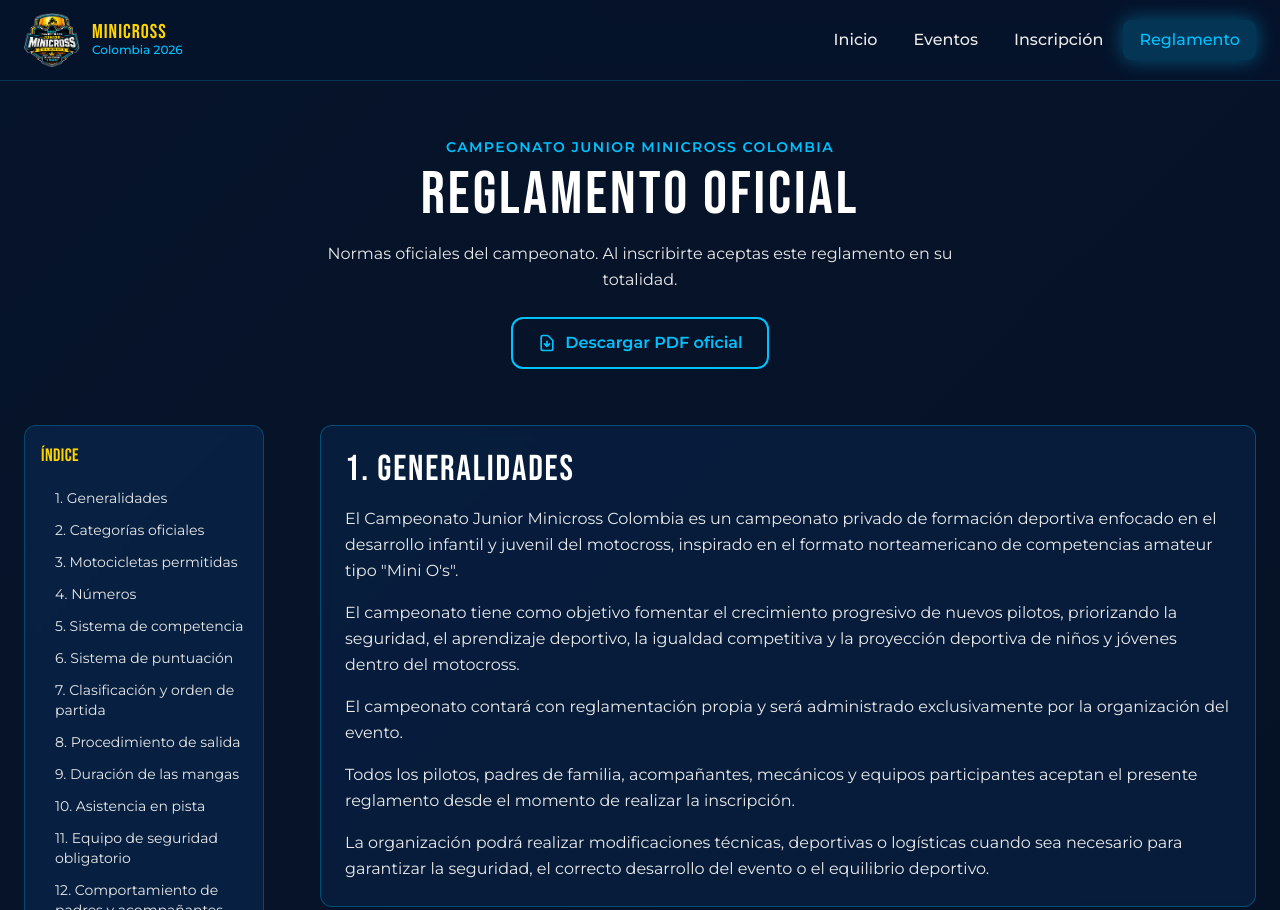
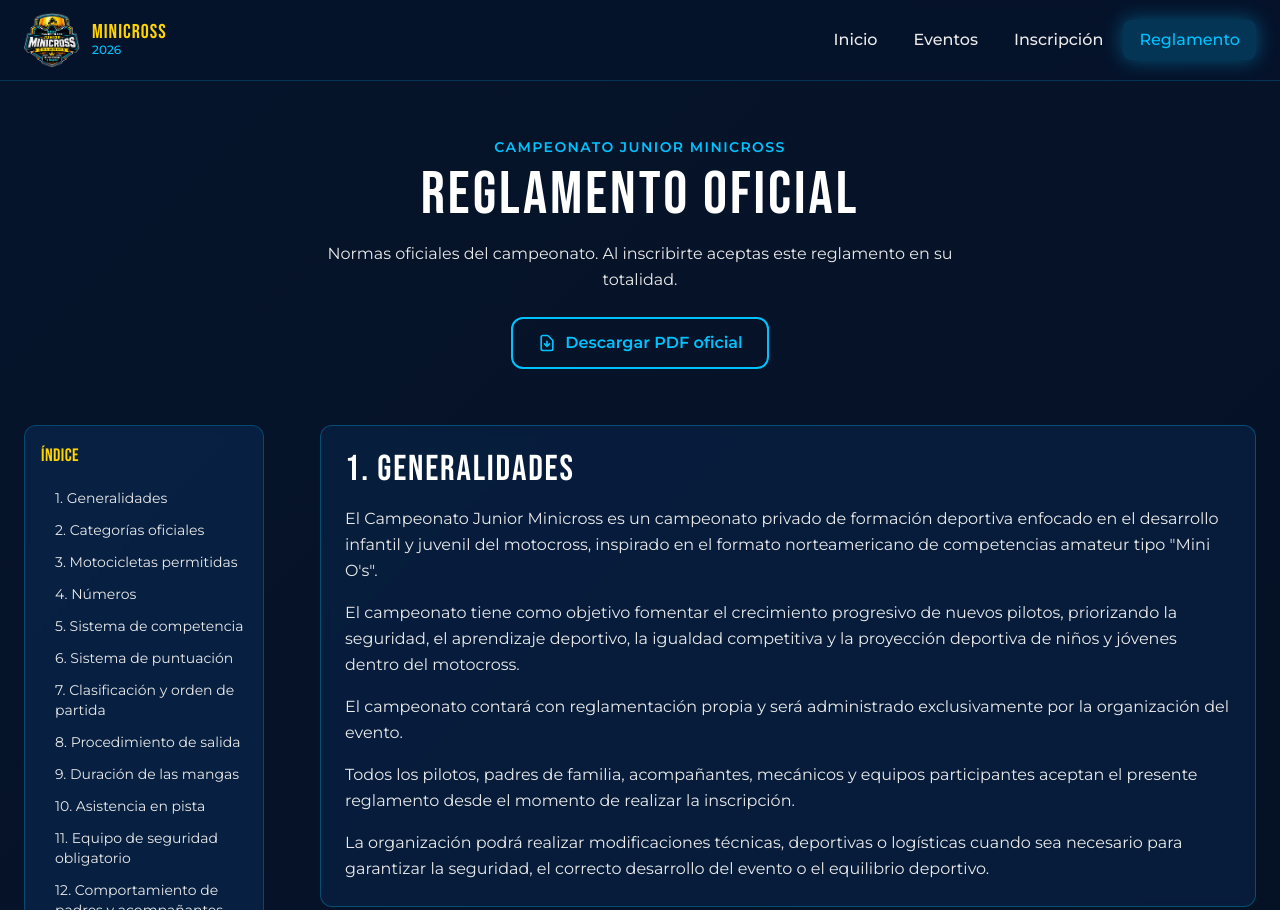
Before and after one commit to Chivata1906/Minicross, a website built with Vite: page reglamento.html in a window 1280 px wide. Shown: the top 910 px of the page. Built offline with nearby package versions, Linux system fonts and the light colour scheme.

Commit message:
Col and Nac, deleted

```diff
--- a/eventos.html
+++ b/eventos.html
@@ -3,8 +3,8 @@
   <head>
     <meta charset="UTF-8" />
     <meta name="viewport" content="width=device-width, initial-scale=1.0" />
-    <meta name="description" content="Eventos activos del Campeonato Minicross Colombia 2026." />
-    <title>Eventos | Minicross Colombia 2026</title>
+    <meta name="description" content="Eventos activos del Campeonato Minicross 2026." />
+    <title>Eventos | Minicross 2026</title>
     <link rel="icon" href="./logo-copa-junior-minicross.png" />
   </head>
   <body>
--- a/index.html
+++ b/index.html
@@ -3,8 +3,8 @@
   <head>
     <meta charset="UTF-8" />
     <meta name="viewport" content="width=device-width, initial-scale=1.0" />
-    <meta name="description" content="Campeonato Minicross Colombia 2026 - Triple Corona. Inscripciones abiertas para pilotos juveniles." />
-    <title>Minicross Colombia 2026</title>
+    <meta name="description" content="Campeonato Minicross 2026 - Triple Corona. Inscripciones abiertas para pilotos juveniles." />
+    <title>Minicross 2026</title>
     <link rel="icon" href="./logo-copa-junior-minicross.png" />
   </head>
   <body>
--- a/inscripcion.html
+++ b/inscripcion.html
@@ -3,8 +3,8 @@
   <head>
     <meta charset="UTF-8" />
     <meta name="viewport" content="width=device-width, initial-scale=1.0" />
-    <meta name="description" content="Inscripción de pilotos - Campeonato Minicross Colombia 2026." />
-    <title>Inscripción | Minicross Colombia 2026</title>
+    <meta name="description" content="Inscripción de pilotos - Campeonato Minicross 2026." />
+    <title>Inscripción | Minicross 2026</title>
     <link rel="icon" href="./logo-copa-junior-minicross.png" />
   </head>
   <body>
--- a/reglamento.html
+++ b/reglamento.html
@@ -3,8 +3,8 @@
   <head>
     <meta charset="UTF-8" />
     <meta name="viewport" content="width=device-width, initial-scale=1.0" />
-    <meta name="description" content="Reglamento oficial del Campeonato Junior Minicross Colombia 2026." />
-    <title>Reglamento | Minicross Colombia 2026</title>
+    <meta name="description" content="Reglamento oficial del Campeonato Junior Minicross 2026." />
+    <title>Reglamento | Minicross 2026</title>
     <link rel="icon" href="./logo-copa-junior-minicross.png" />
   </head>
   <body>
--- a/src/components/footer.ts
+++ b/src/components/footer.ts
@@ -4,6 +4,6 @@ export function renderFooter(): string {
   const year = new Date().getFullYear();
   return `
     <footer class="border-t border-secondary/20 py-8 text-center text-sm text-gray-light">
-      <p>© ${year} Minicross Colombia · Developed by <a href="${DEVELOPER_LINK}" target="_blank" rel="noopener noreferrer" class="text-secondary hover:text-accent transition-colors">Mauricio Sánchez Aguilar</a></p>
+      <p>© ${year} Minicross · Developed by <a href="${DEVELOPER_LINK}" target="_blank" rel="noopener noreferrer" class="text-secondary hover:text-accent transition-colors">Mauricio Sánchez Aguilar</a></p>
     </footer>`;
 }
--- a/src/components/navbar.ts
+++ b/src/components/navbar.ts
@@ -26,10 +26,10 @@ export function renderNavbar(activePage: 'home' | 'eventos' | 'inscripcion' | 'r
     <nav class="sticky top-0 z-50 border-b border-secondary/20 bg-primary/95 backdrop-blur-md">
       <div class="mx-auto flex max-w-7xl items-center justify-between px-4 py-3 md:px-6">
         <a href="./index.html" class="flex items-center gap-3">
-          <img src="./logo-copa-junior-minicross.png" alt="Logo Copa Junior Minicross Colombia 2026" class="h-12 w-12 rounded-lg object-contain md:h-14 md:w-14" />
+          <img src="./logo-copa-junior-minicross.png" alt="Logo Copa Junior Minicross 2026" class="h-12 w-12 rounded-lg object-contain md:h-14 md:w-14" />
           <div class="hidden sm:block">
             <p class="font-title text-xl tracking-wider text-accent leading-none">MINICROSS</p>
-            <p class="text-xs text-secondary font-medium">Colombia 2026</p>
+            <p class="text-xs text-secondary font-medium">2026</p>
           </div>
         </a>
         <div class="hidden md:flex items-center gap-1">${navLinks}</div>
--- a/src/config.ts
+++ b/src/config.ts
@@ -1,5 +1,5 @@
 /**
- * Configuracion del sitio Minicross Colombia 2026
+ * Configuracion del sitio Minicross 2026
  *
  * PANEL: /panel-minicross-gestion-2026.html
  * Clave: minicross2026
--- a/src/content/reglamento-sections.ts
+++ b/src/content/reglamento-sections.ts
@@ -18,7 +18,7 @@ export const REGLAMENTO_SECTIONS: ReglamentoSection[] = [
     id: 'generalidades',
     title: '1. Generalidades',
     paragraphs: [
-      'El Campeonato Junior Minicross Colombia es un campeonato privado de formación deportiva enfocado en el desarrollo infantil y juvenil del motocross, inspirado en el formato norteamericano de competencias amateur tipo "Mini O\'s".',
+      'El Campeonato Junior Minicross es un campeonato privado de formación deportiva enfocado en el desarrollo infantil y juvenil del motocross, inspirado en el formato norteamericano de competencias amateur tipo "Mini O\'s".',
       'El campeonato tiene como objetivo fomentar el crecimiento progresivo de nuevos pilotos, priorizando la seguridad, el aprendizaje deportivo, la igualdad competitiva y la proyección deportiva de niños y jóvenes dentro del motocross.',
       'El campeonato contará con reglamentación propia y será administrado exclusivamente por la organización del evento.',
       'Todos los pilotos, padres de familia, acompañantes, mecánicos y equipos participantes aceptan el presente reglamento desde el momento de realizar la inscripción.',
--- a/src/pages/home.ts
+++ b/src/pages/home.ts
@@ -16,10 +16,10 @@ export function initHomePage(): void {
             <h1 class="font-title text-5xl leading-tight tracking-wider md:text-7xl">
               CAMPEONATO<br/>
               <span class="text-accent">MINICROSS</span><br/>
-              COLOMBIA 2026
+              2026
             </h1>
             <p class="mt-6 text-lg text-gray-light leading-relaxed">
-              Campeonato privado de formación del motocross en Colombia, pensado para pilotos
+              Campeonato privado de formación en motocross juvenil, pensado para pilotos
               infantiles y juveniles. Siete categorías oficiales de 50 cc a 125 cc Junior,
               formato Triple Corona con tres mangas por válida y un entorno seguro para que
               compitan, aprendan y crezcan en pista.
@@ -30,7 +30,7 @@ export function initHomePage(): void {
             </div>
           </div>
           <div class="flex justify-center animate-fade-in-up">
-            <img src="./logo-copa-junior-minicross.png" alt="Logo Copa Junior Minicross Colombia 2026"
+            <img src="./logo-copa-junior-minicross.png" alt="Logo Copa Junior Minicross 2026"
                  class="max-w-sm rounded-2xl shadow-glow-yellow md:max-w-md" />
           </div>
         </div>
@@ -42,7 +42,7 @@ export function initHomePage(): void {
         <h2 class="section-title text-center mb-12">¿Qué es el Minicross?</h2>
         <div class="mx-auto max-w-3xl text-center text-gray-light leading-relaxed space-y-4 mb-12">
           <p>
-            El Minicross es un campeonato creado para fortalecer e impulsar el semillero del motocross en Colombia.
+            El Minicross es un campeonato creado para fortalecer e impulsar el semillero del motocross juvenil.
             Su propósito es brindar a niños y jóvenes un espacio seguro, organizado y competitivo donde puedan
             desarrollar sus habilidades deportivas, adquirir experiencia y crecer dentro de este apasionante deporte.
           </p>
@@ -61,7 +61,7 @@ export function initHomePage(): void {
           <div class="card text-center">
             <div class="mx-auto mb-4 flex h-16 w-16 items-center justify-center rounded-full bg-secondary/20 text-3xl">🏆</div>
             <h3 class="font-title text-2xl tracking-wide text-accent mb-3">Triple Corona</h3>
-            <p class="text-gray-light">Tres mangas decisivas en cada válida. Acumula puntos, demuestra tu talento y compite por el título nacional.</p>
+            <p class="text-gray-light">Tres mangas decisivas en cada válida. Acumula puntos, demuestra tu talento y compite por el título del campeonato.</p>
           </div>
           <div class="card text-center">
             <div class="mx-auto mb-4 flex h-16 w-16 items-center justify-center rounded-full bg-secondary/20 text-3xl">⚡</div>
@@ -101,7 +101,7 @@ export function initHomePage(): void {
     <section class="border-t border-secondary/20 bg-blue-medium/30 py-16">
       <div class="mx-auto max-w-4xl px-4 text-center">
         <h2 class="section-title mb-4">¿Listo para la acción?</h2>
-        <p class="text-gray-light mb-8 text-lg">Inscríbete en la próxima válida y forma parte del Campeonato Minicross Colombia 2026.</p>
+        <p class="text-gray-light mb-8 text-lg">Inscríbete en la próxima válida y forma parte del Campeonato Minicross 2026.</p>
         <a href="./inscripcion.html" class="btn-primary text-lg px-10 py-4">Registrarme como piloto</a>
       </div>
     </section>
--- a/src/pages/registration.ts
+++ b/src/pages/registration.ts
@@ -497,7 +497,7 @@ export async function initRegistrationPage(): Promise<void> {
     <main class="mx-auto max-w-3xl px-4 py-12">
       <div class="mb-8 text-center">
         <h1 class="section-title mb-4">Inscripción de Piloto</h1>
-        <p class="text-gray-light">Completa el formulario para registrarte en el campeonato Minicross Colombia 2026.</p>
+        <p class="text-gray-light">Completa el formulario para registrarte en el campeonato Minicross 2026.</p>
       </div>
       <div class="card animate-fade-in-up" id="registration-card">
         ${renderLoadingPanel()}
--- a/src/pages/reglamento.ts
+++ b/src/pages/reglamento.ts
@@ -111,7 +111,7 @@ export function initReglamentoPage(): void {
     ${renderNavbar('reglamento')}
     <main class="mx-auto max-w-7xl px-4 py-10 md:py-14 md:px-6">
       <header class="text-center mb-10 md:mb-14">
-        <p class="text-secondary font-semibold tracking-widest uppercase text-sm mb-2">Campeonato Junior Minicross Colombia</p>
+        <p class="text-secondary font-semibold tracking-widest uppercase text-sm mb-2">Campeonato Junior Minicross</p>
         <h1 class="section-title text-4xl md:text-5xl lg:text-6xl">Reglamento oficial</h1>
         <p class="mt-4 max-w-2xl mx-auto text-gray-light leading-relaxed">
           Normas oficiales del campeonato. Al inscribirte aceptas este reglamento en su totalidad.
```
Also changed, not shown: resultados.html (+2 -2 lines).
